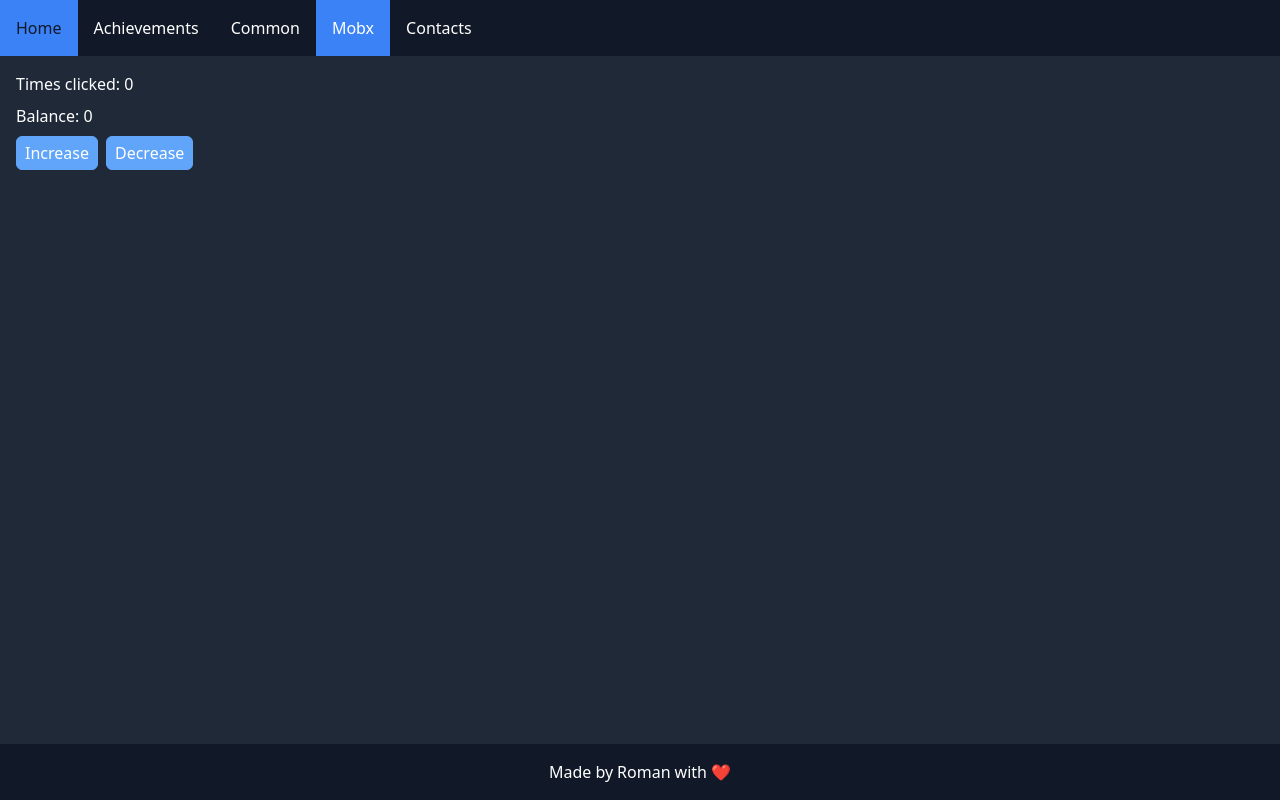
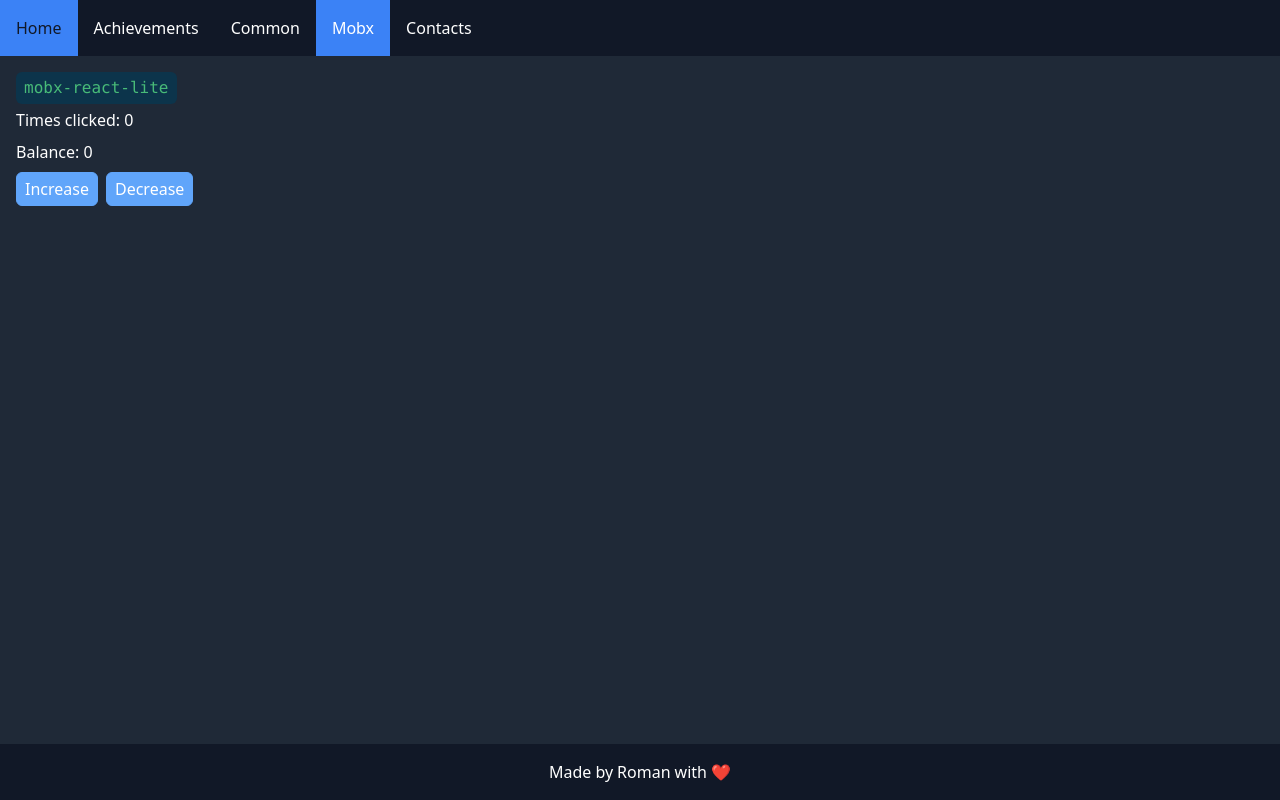
Before and after one commit to Hellek/react-learn, a React (Create React App) app: page /mobx in a window 1280 px wide. Built offline with nearby package versions, Linux system fonts and the light colour scheme.

Commit message:
set custom tailwind colors

```diff
--- a/src/pages/Mobx.tsx
+++ b/src/pages/Mobx.tsx
@@ -25,6 +25,7 @@ const StoreInstance = new LocalStore()
 export const MobxPage = observer(() => {
 	return (
 		<div>
+			<code className="mb-1 inline-block">mobx-react-lite</code>
 			<div className="mb-2">Times clicked: {StoreInstance.timesClicked}</div>
 			<div className="mb-2">Balance: {StoreInstance.value}</div>
 			<button className="mb-2 mr-2" onClick={() => { StoreInstance.increase() }}>Increase</button>
--- a/src/tailwind.css
+++ b/src/tailwind.css
@@ -21,8 +21,16 @@ fieldset {
 	@apply mb-3 border-2 border-gray-600 px-3 pb-3 pt-1;
 }
 
+code {
+	@apply bg-green-code-light text-green-code;
+}
+
 select, input, textarea, button {
-	@apply px-2 py-1 border rounded-md border-blue-400;
+	@apply border border-blue-400;
+}
+
+select, input, textarea, button, code {
+	@apply rounded-md px-2 py-1;
 }
 
 select, input, textarea {
--- a/tailwind.config.js
+++ b/tailwind.config.js
@@ -1,7 +1,27 @@
+const colors = require('tailwindcss/colors')
+
 module.exports = {
 	purge: ['./src/**/*.{js,jsx,ts,tsx}', './public/index.html'],
 	darkMode: false, // or 'media' or 'class'
 	theme: {
+		colors: {
+			transparent: colors.transparent,
+			white: colors.white,
+			blue: {
+				400: colors.blue['400'],
+				500: colors.blue['500'],
+			},
+			gray: {
+				600: colors.gray['600'],
+				800: colors.gray['800'],
+				900: colors.gray['900'],
+				code: '#1a202c',
+			},
+			green: {
+				code: '#48bb78',
+				'code-light': '#0c344b',
+			},
+		},
 		extend: {
 			fontSize: {
 				10: '10px',
```
Lines whose indentation alone changed are shown as unchanged.
